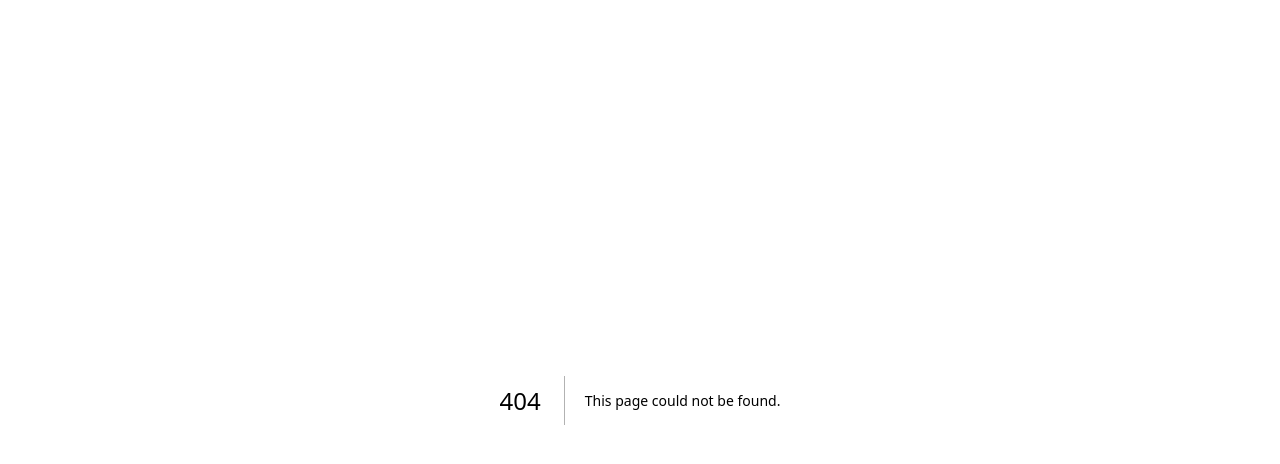
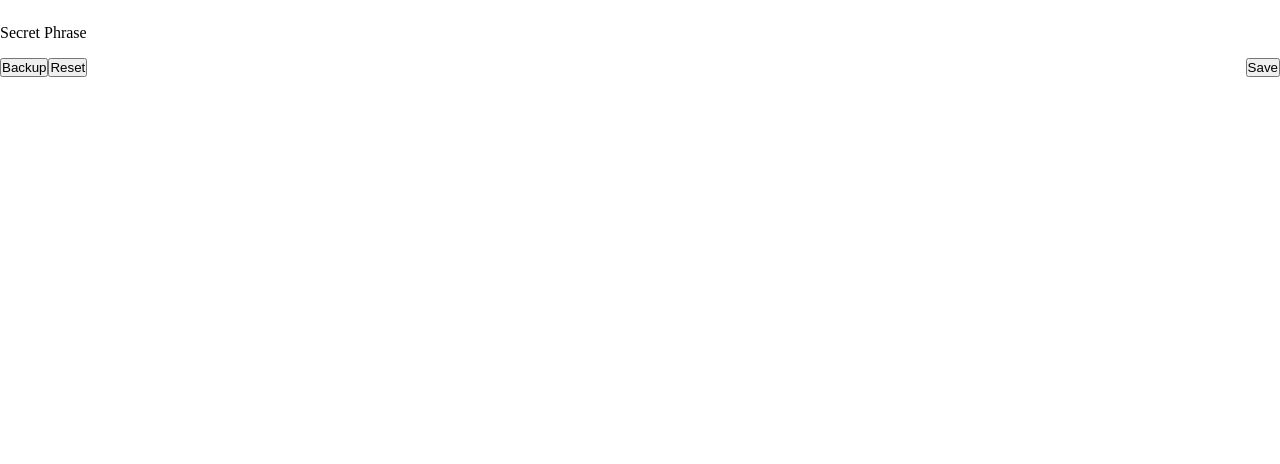
Before and after one commit to Dapper-D/quilt-main-chat, a Next.js app: page /PhraseBlock in a window 1280 px wide. Before the commit this address had no page. Shown: the top 464 px of the page. Built offline with nearby package versions, Linux system fonts and the light colour scheme.

Commit message:
added the complete first part of the profile tab

```diff
--- /dev/null
+++ b/src/pages/PhraseBlock.jsx
@@ -0,0 +1,142 @@
+import { Alert, Button, Snackbar } from "@mui/material";
+import React from "react";
+
+const PhraseBlock = () => {
+  const onSubmit = async () => {
+    updateEmail({ variables: { address: address, email: email } });
+    updateUsername({ variables: { address: address, username: username } });
+    const ProfileUpdateDto = {
+      bio: description,
+      profilePicture: avatar,
+      coverPicture: "Str",
+      externalLink: website,
+    };
+    updateProfile({
+      variables: {
+        address: address,
+        body: ProfileUpdateDto,
+      },
+    });
+  };
+
+  //   snackbar reset button
+  const [open, setOpen] = React.useState(false);
+
+  const handleClicked = () => {
+    setOpen(true);
+  };
+
+  const handleClose = (event, reason) => {
+    if (reason === "clickaway") {
+      return;
+    }
+
+    setOpen(false);
+  };
+
+  //   snackbar save button
+  const [opened, setOpened] = React.useState(false);
+
+  const handleClicking = () => {
+    setOpened(true);
+  };
+
+  const handleClosing = (event, reason) => {
+    if (reason === "clickaway") {
+      return;
+    }
+
+    setOpened(false);
+  };
+
+  return (
+    <div class="display" style={{ marginTop: "1.5rem" }}>
+      Secret Phrase
+      <div
+        style={{
+          display: "flex",
+          justifyContent: "space-between",
+          alignItems: "center",
+        }}
+      >
+        <div style={{ margin: "1rem 0" }}>
+          <Button class="phrase">Backup</Button>
+          <Button
+            class="phrase"
+            handleClick={() => {
+              sessionStorage.clear();
+              alert("Token deleted!!!");
+            }}
+            onClick={handleClicked}
+          >
+            Reset
+          </Button>
+          {/* success message  */}
+
+          {/* <Snackbar open={open} autoHideDuration={3000} onClose={handleClose}>
+            <Alert
+              onClose={handleClose}
+              severity="success"
+              sx={{ width: "100%" }}
+            >
+              Reset successful!
+            </Alert>
+          </Snackbar> */}
+
+          {/* faliure message  */}
+
+          <Snackbar open={open} autoHideDuration={3000} onClose={handleClose}>
+            <Alert
+              onClose={handleClose}
+              severity="error"
+              sx={{ width: "100%" }}
+            >
+              Reset failed!
+            </Alert>
+          </Snackbar>
+        </div>
+        <div>
+          <Button
+            onClick={handleClicking}
+            class="phrase"
+            handleClick={() => onSubmit()}
+          >
+            Save
+          </Button>
+
+          {/* saving failed message  */}
+          {/* <Snackbar
+            open={opened}
+            autoHideDuration={3000}
+            onClose={handleClosing}
+          >
+            <Alert
+              onClose={handleClosing}
+              severity="error"
+              sx={{ width: "100%" }}
+            >
+              Saving failed!
+            </Alert>
+          </Snackbar> */}
+
+          {/* saving success message  */}
+          <Snackbar
+            open={opened}
+            autoHideDuration={3000}
+            onClose={handleClosing}
+          >
+            <Alert
+              onClose={handleClosing}
+              severity="success"
+              sx={{ width: "100%" }}
+            >
+              Saved!
+            </Alert>
+          </Snackbar>
+        </div>
+      </div>
+    </div>
+  );
+};
+
+export default PhraseBlock;
```
